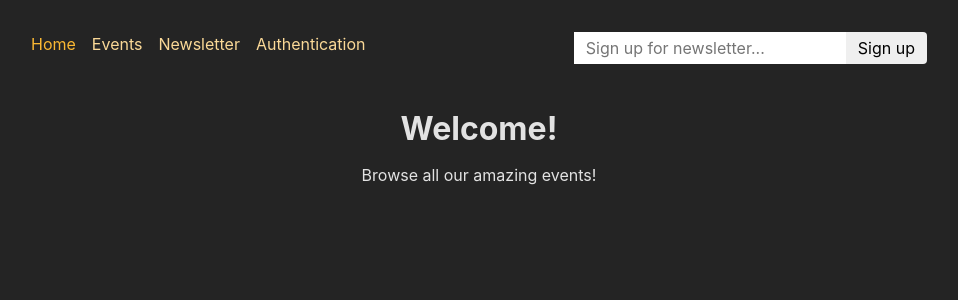
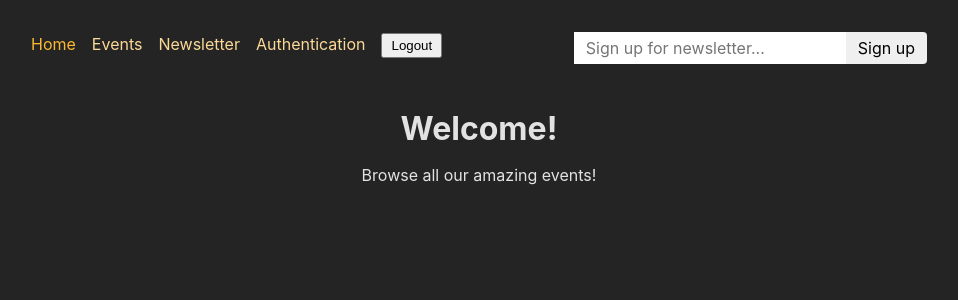
Before and after one commit to zntb/React-Authentication, a React (Create React App) app in the folder frontend/: page / in a window 1280 px wide. Shown: the top 300 px of the page, without its empty margins (161-1119 px from the left). Built offline with nearby package versions, Linux system fonts and the light colour scheme.

Commit message:
Add User Logout function

```diff
--- a/frontend/src/App.js
+++ b/frontend/src/App.js
@@ -16,6 +16,7 @@
 import AuthenticationPage, {
   action as authAction,
 } from './pages/Authentication';
+import { action as logoutAction } from './pages/Logout';
 
 const router = createBrowserRouter([
   {
@@ -67,6 +68,10 @@
         element: <NewsletterPage />,
         action: newsletterAction,
       },
+      {
+        path: 'logout',
+        action: logoutAction,
+      },
     ],
   },
 ]);
--- a/frontend/src/components/MainNavigation.js
+++ b/frontend/src/components/MainNavigation.js
@@ -1,4 +1,4 @@
-import { NavLink } from 'react-router-dom';
+import { Form, NavLink } from 'react-router-dom';
 
 import classes from './MainNavigation.module.css';
 import NewsletterSignup from './NewsletterSignup';
@@ -50,6 +50,11 @@
               Authentication
             </NavLink>
           </li>
+          <li>
+            <Form action="/logout" method="post">
+              <button style={{ padding: '0.2rem 0.5rem' }}>Logout</button>
+            </Form>
+          </li>
         </ul>
       </nav>
       <NewsletterSignup />
--- /dev/null
+++ b/frontend/src/pages/Logout.js
@@ -0,0 +1,6 @@
+import { redirect } from 'react-router-dom';
+
+export function action() {
+  localStorage.removeItem('token');
+  return redirect('/');
+}
```
Also changed, not shown: 1 other file (tests, documents, lock files or other folders).
